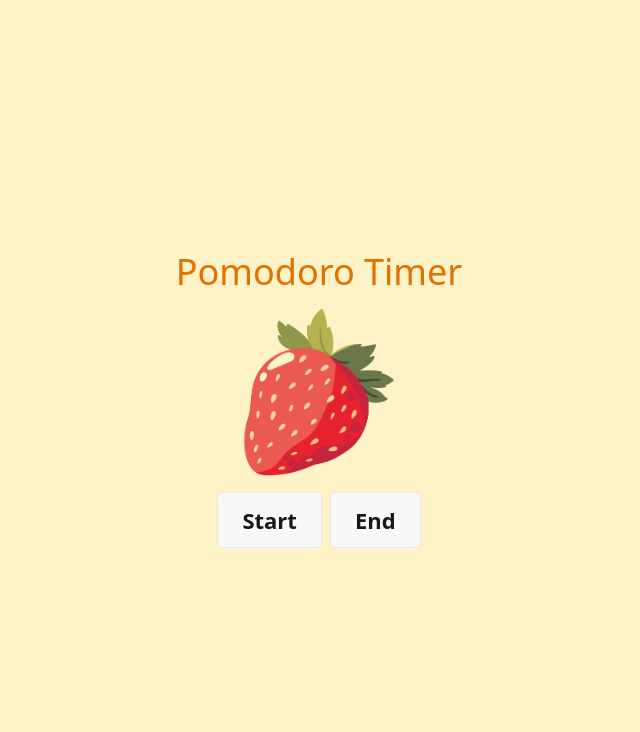
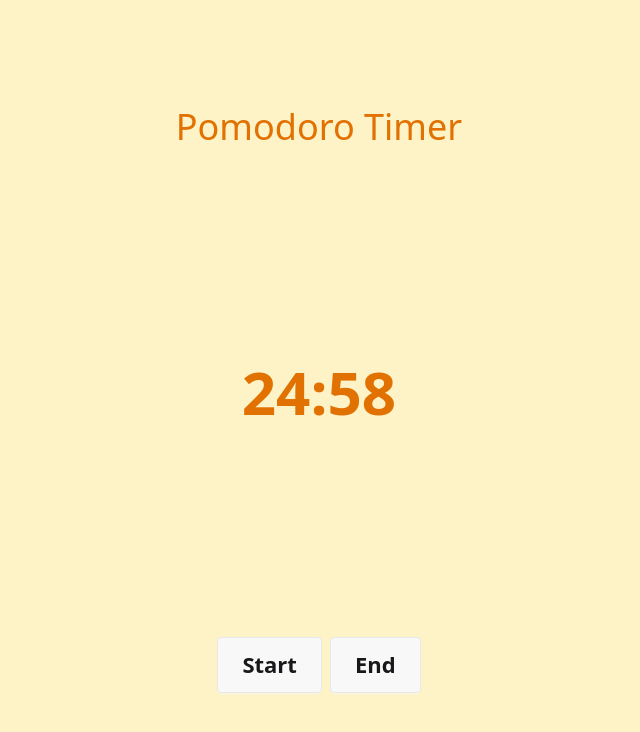
Before and after one commit to vachan-maker/chakka-site, a Next.js app: page /pomodoro in a window 1280 px wide. Both pictures are taken after a click on the button "Start". Shown: the top 732 px of the page, without its empty margins (321-961 px from the left). Built offline with nearby package versions, Linux system fonts and the light colour scheme.

Commit message:
Optimize the working of timer

```diff
--- a/src/app/pomodoro/page.jsx
+++ b/src/app/pomodoro/page.jsx
@@ -1,19 +1,44 @@
 'use client'
 import Image from "next/image";
-import {useState} from "react";
+import {useState,useRef} from "react";
 function PomodoroTimer() {
     const [time,setTime] = useState(25*60);
-    const [start,setStart] = useState(0);
+    const [start,setStart] = useState(false);
+    const intervalRef = useRef(null);
+
+    const startTimer = () => {
+        setStart(true);
+        intervalRef.current = setInterval(()=>{
+            if(time>0) {
+                setTime(prev => prev-1);
+            }
+
+            if(time === 0) {
+                clearInterval(intervalRef.current);
+            }
+        },1000)
+
+    }
+
+    function formatTime(seconds) {
+        const m = Math.floor((seconds/60)).toString().padStart(2, "0");
+        const s = (seconds%60).toString().padStart(2, "0");
+        return (`${m}:${s}`);
+
+    }
+
+
 
 
     return (
 
         <>
-            <div className="min-h-dvh bg-amber-100 flex flex-col items-center justify-center">
+            <div className="min-h-dvh bg-amber-100 flex flex-col items-center justify-around">
                 <h1 className="text-4xl text-amber-600">Pomodoro Timer</h1>
-                <Image src="/strawberry.png" alt="Image of a red strawberry" width={200} height={200}/>
+                {!start && <Image src="/strawberry.png" alt="Image of a red strawberry" width={200} height={200}/>}
+                {start && <div className="text-6xl font-bold text-amber-600">{formatTime(time)}</div>}
                 <div className="flex flex-row gap-2">
-                <button className="btn btn-xl">Start</button>
+                <button className="btn btn-xl" onClick={startTimer}>Start</button>
                 <button className="btn btn-xl">End</button>
                 </div>
             </div>
```
